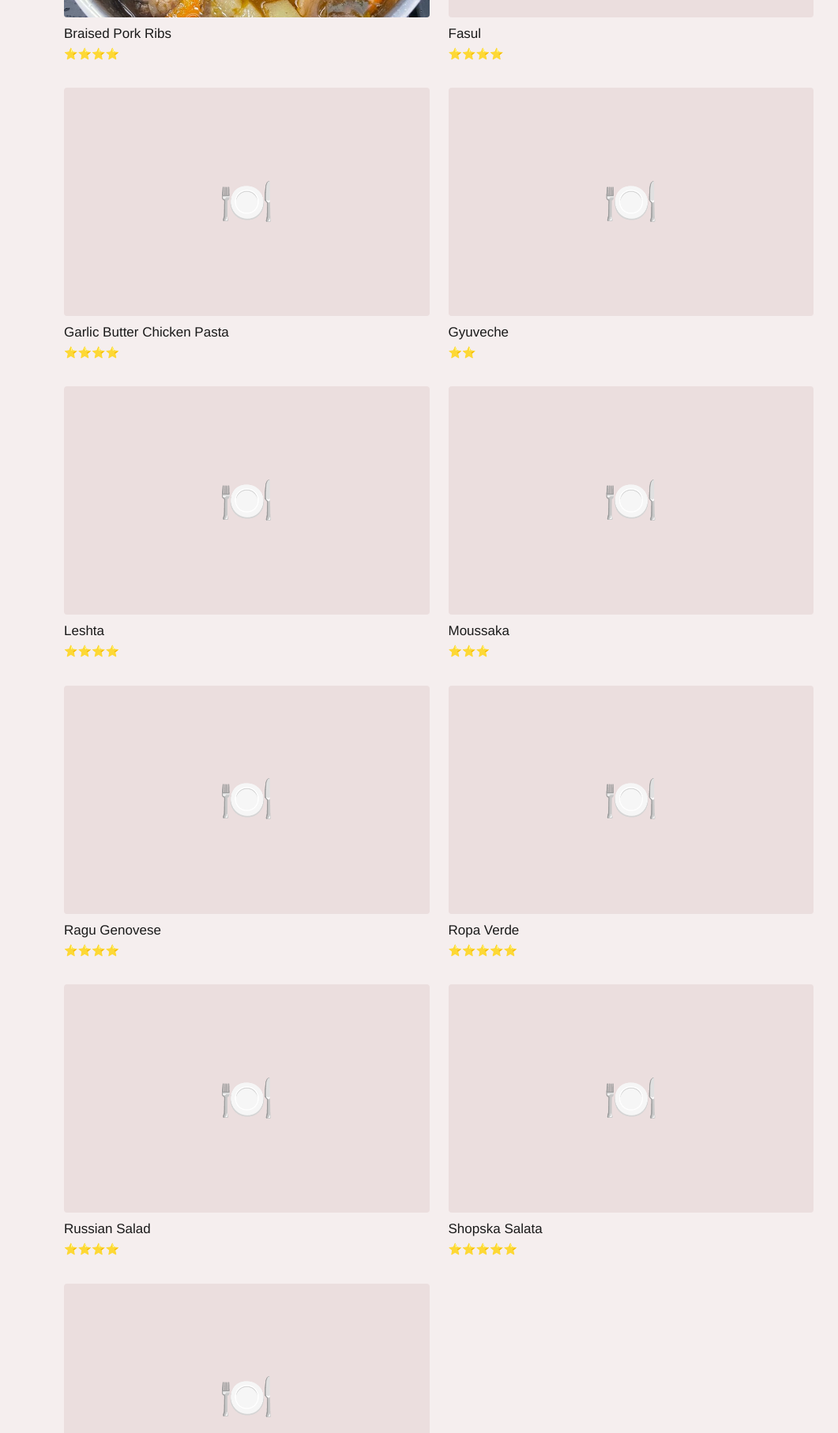
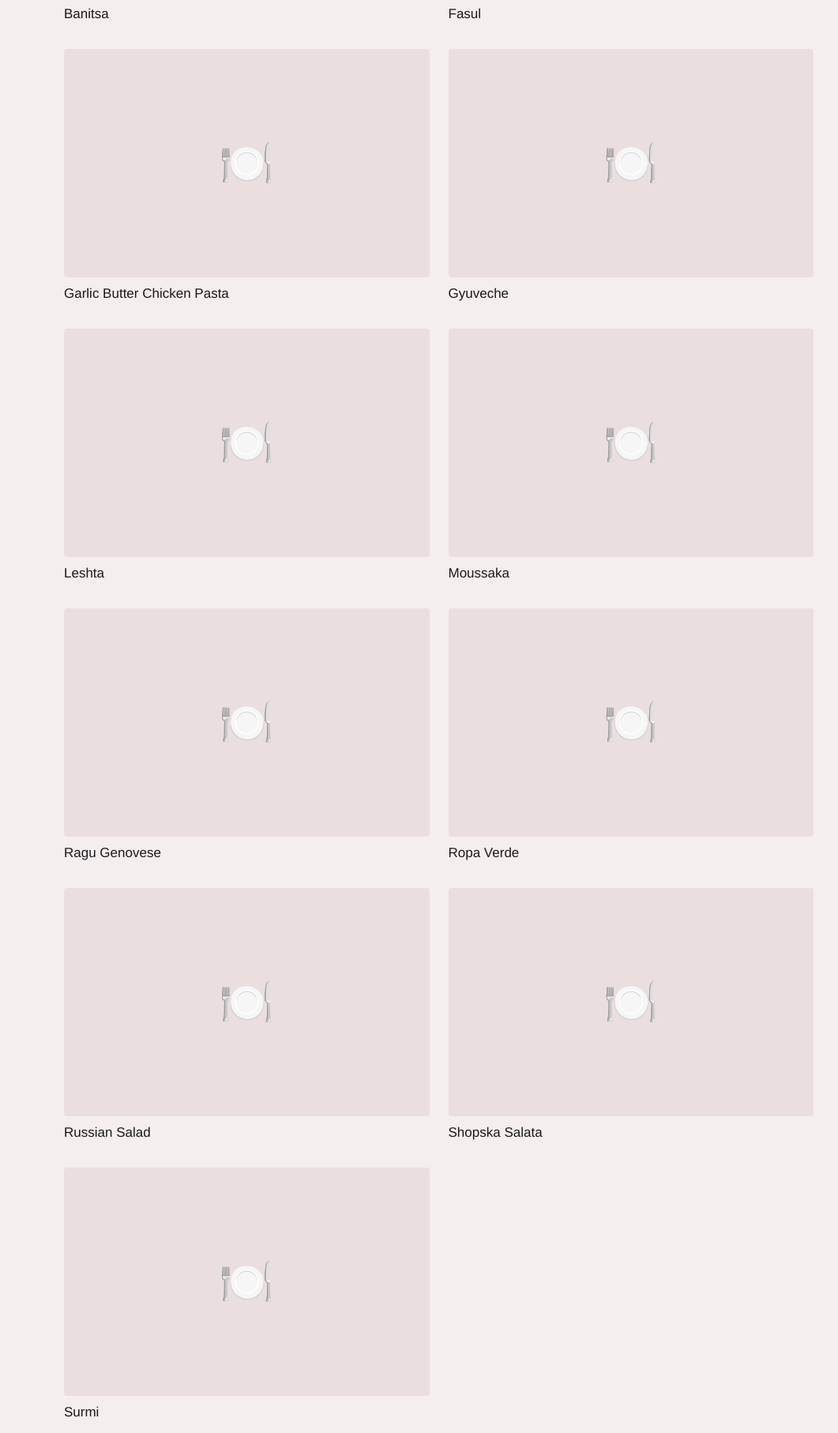
Before and after one commit to mxrtin-beep/mxrtin-beep.github.io, a plain HTML site: page cooking.html in a window 1280 px wide. Shown: the part 828-2642 px from the top of the page at 79% size, without its empty margins (202-1263 px from the left). Drawn offline with Linux system fonts and the light colour scheme.

Commit message:
Cooking: remove ratings, list photo recipes first
Co-Authored-By: Claude Sonnet 5.5 <noreply@anthropic.com>
Claude-Session: https://claude.ai/code/session_01R72jwkt9bV3NP1J7uKL6tD

```diff
--- a/cooking.html
+++ b/cooking.html
@@ -14,19 +14,19 @@
 	<main class="main">
 		<h1 class="title">Cooking</h1>
 		<div class="grid">
-		<a class="tile" href="recipe-banitsa.html"><div class="thumb">🍽️</div><div class="name">Banitsa</div><div class="meta">⭐⭐⭐⭐</div></a>
-		<a class="tile" href="recipe-borscht.html"><div class="thumb"><img src="images/recipe-borscht.jpg" alt=""></div><div class="name">Borscht</div><div class="meta">⭐⭐⭐⭐⭐</div></a>
-		<a class="tile" href="recipe-braised-pork-ribs.html"><div class="thumb"><img src="images/recipe-braised-pork-ribs.jpg" alt=""></div><div class="name">Braised Pork Ribs</div><div class="meta">⭐⭐⭐⭐</div></a>
-		<a class="tile" href="recipe-fasul.html"><div class="thumb">🍽️</div><div class="name">Fasul</div><div class="meta">⭐⭐⭐⭐</div></a>
-		<a class="tile" href="recipe-garlic-butter-chicken-pasta.html"><div class="thumb">🍽️</div><div class="name">Garlic Butter Chicken Pasta</div><div class="meta">⭐⭐⭐⭐</div></a>
-		<a class="tile" href="recipe-gyuveche.html"><div class="thumb">🍽️</div><div class="name">Gyuveche</div><div class="meta">⭐⭐</div></a>
-		<a class="tile" href="recipe-leshta.html"><div class="thumb">🍽️</div><div class="name">Leshta</div><div class="meta">⭐⭐⭐⭐</div></a>
-		<a class="tile" href="recipe-moussaka.html"><div class="thumb">🍽️</div><div class="name">Moussaka</div><div class="meta">⭐⭐⭐</div></a>
-		<a class="tile" href="recipe-ragu-genovese.html"><div class="thumb">🍽️</div><div class="name">Ragu Genovese</div><div class="meta">⭐⭐⭐⭐</div></a>
-		<a class="tile" href="recipe-ropa-verde.html"><div class="thumb">🍽️</div><div class="name">Ropa Verde</div><div class="meta">⭐⭐⭐⭐⭐</div></a>
-		<a class="tile" href="recipe-russian-salad.html"><div class="thumb">🍽️</div><div class="name">Russian Salad</div><div class="meta">⭐⭐⭐⭐</div></a>
-		<a class="tile" href="recipe-shopska-salata.html"><div class="thumb">🍽️</div><div class="name">Shopska Salata</div><div class="meta">⭐⭐⭐⭐⭐</div></a>
-		<a class="tile" href="recipe-surmi.html"><div class="thumb">🍽️</div><div class="name">Surmi</div><div class="meta">⭐⭐⭐</div></a>
+		<a class="tile" href="recipe-borscht.html"><div class="thumb"><img src="images/recipe-borscht.jpg" alt=""></div><div class="name">Borscht</div></a>
+		<a class="tile" href="recipe-braised-pork-ribs.html"><div class="thumb"><img src="images/recipe-braised-pork-ribs.jpg" alt=""></div><div class="name">Braised Pork Ribs</div></a>
+		<a class="tile" href="recipe-banitsa.html"><div class="thumb">🍽️</div><div class="name">Banitsa</div></a>
+		<a class="tile" href="recipe-fasul.html"><div class="thumb">🍽️</div><div class="name">Fasul</div></a>
+		<a class="tile" href="recipe-garlic-butter-chicken-pasta.html"><div class="thumb">🍽️</div><div class="name">Garlic Butter Chicken Pasta</div></a>
+		<a class="tile" href="recipe-gyuveche.html"><div class="thumb">🍽️</div><div class="name">Gyuveche</div></a>
+		<a class="tile" href="recipe-leshta.html"><div class="thumb">🍽️</div><div class="name">Leshta</div></a>
+		<a class="tile" href="recipe-moussaka.html"><div class="thumb">🍽️</div><div class="name">Moussaka</div></a>
+		<a class="tile" href="recipe-ragu-genovese.html"><div class="thumb">🍽️</div><div class="name">Ragu Genovese</div></a>
+		<a class="tile" href="recipe-ropa-verde.html"><div class="thumb">🍽️</div><div class="name">Ropa Verde</div></a>
+		<a class="tile" href="recipe-russian-salad.html"><div class="thumb">🍽️</div><div class="name">Russian Salad</div></a>
+		<a class="tile" href="recipe-shopska-salata.html"><div class="thumb">🍽️</div><div class="name">Shopska Salata</div></a>
+		<a class="tile" href="recipe-surmi.html"><div class="thumb">🍽️</div><div class="name">Surmi</div></a>
 		</div>
 	</main>
 </body>
```
Also changed, not shown: recipe-banitsa.html (+0 -1 lines), recipe-borscht.html (+0 -1 lines), recipe-braised-pork-ribs.html (+0 -1 lines), recipe-fasul.html (+0 -1 lines), recipe-garlic-butter-chicken-pasta.html (+0 -1 lines), recipe-gyuveche.html (+0 -1 lines), recipe-leshta.html (+0 -1 lines), recipe-moussaka.html (+0 -1 lines), recipe-ragu-genovese.html (+0 -1 lines), recipe-ropa-verde.html (+0 -1 lines), recipe-russian-salad.html (+0 -1 lines), recipe-shopska-salata.html (+0 -1 lines), recipe-surmi.html (+0 -1 lines).
